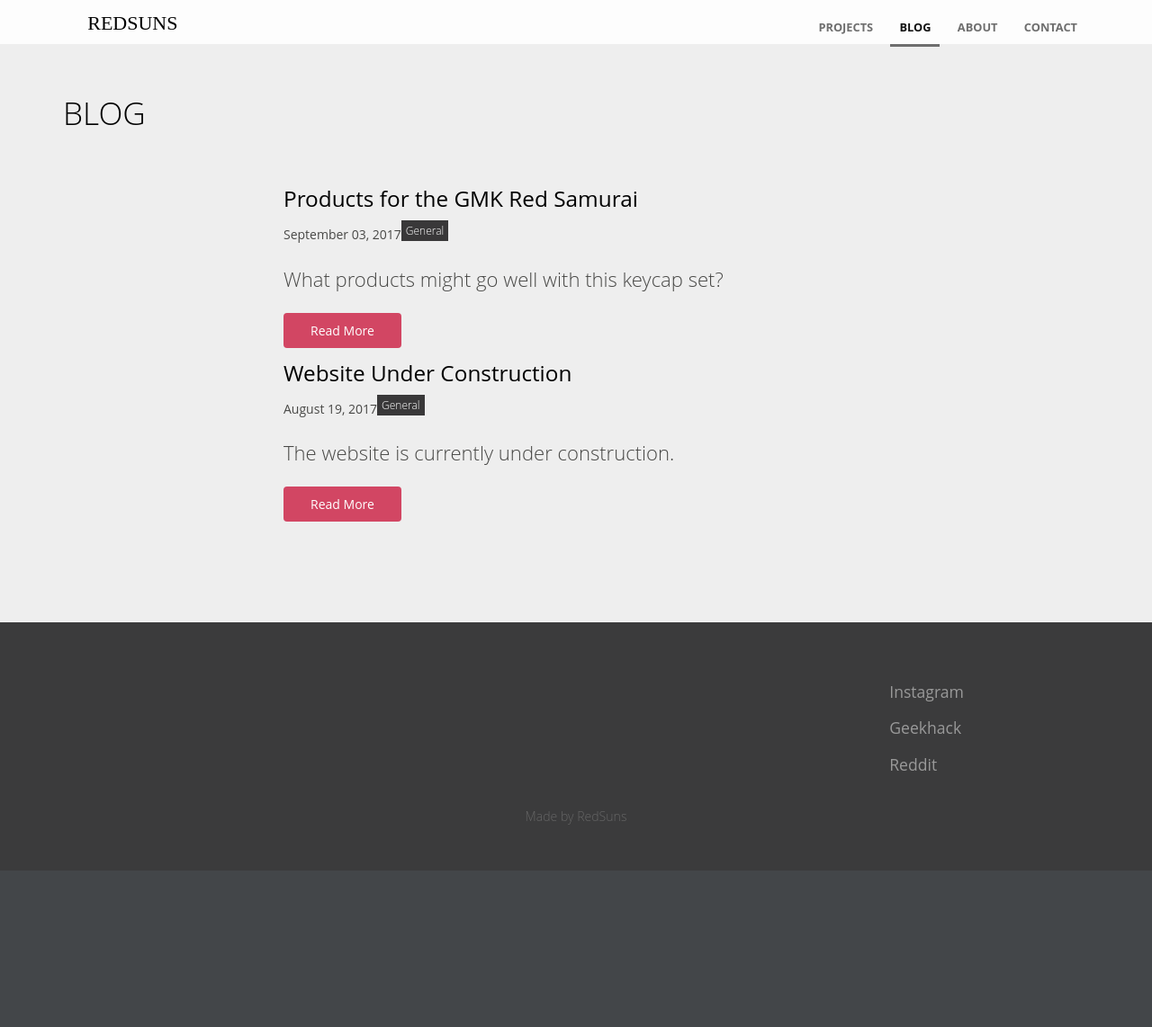
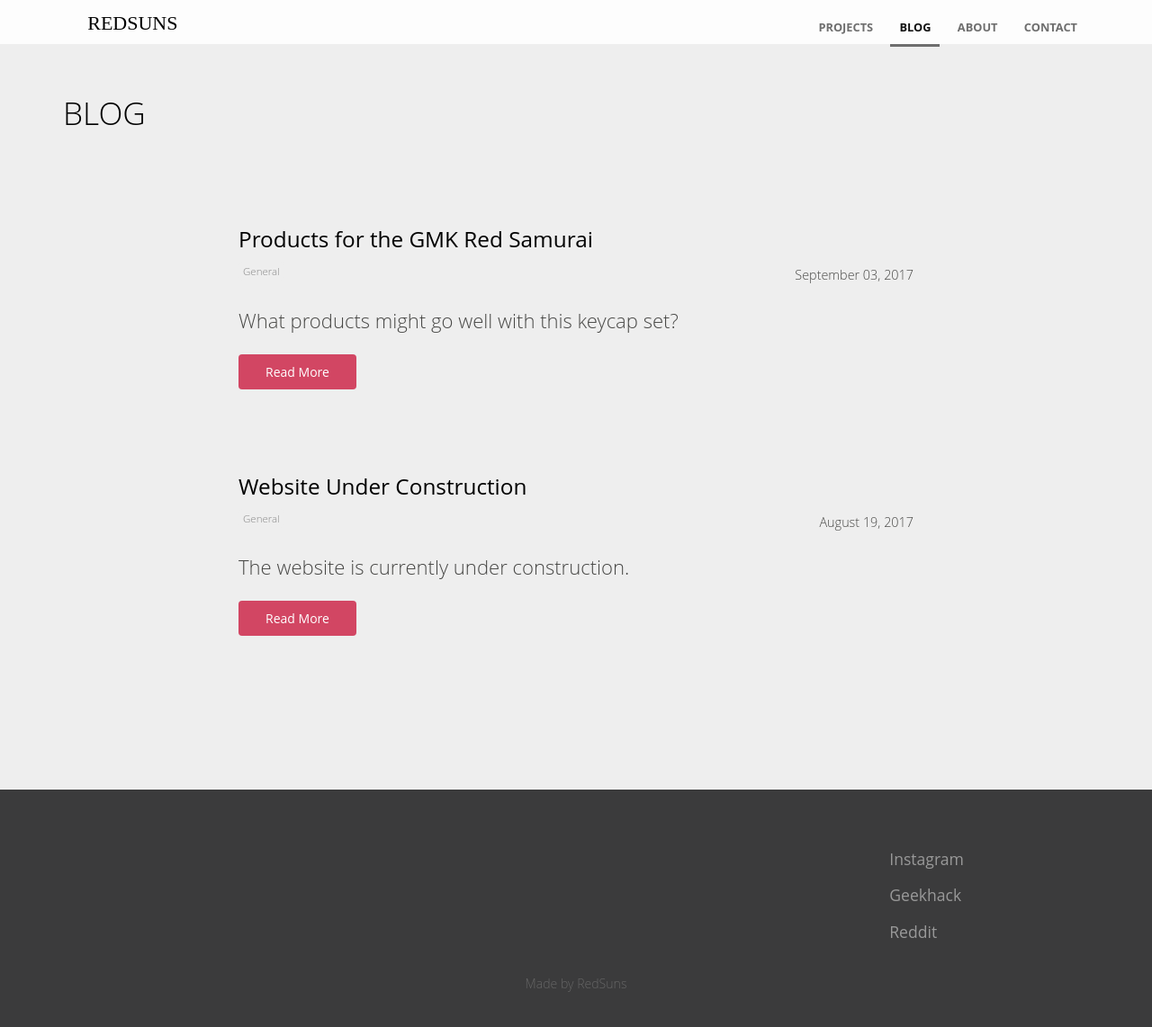
Before and after one commit to RedSunsRMK/redsunsrmk.github.io, a Jekyll site: the page built from blog/index.html, in a window 1280 px wide and 1154 px high. Shown: the top 1142 px of the window at 90% size. Built offline with Jekyll 4.4.1, drawn with Linux system fonts in a browser that asks for light colours; the list of posts is cut into pages by our own code.

Commit message:
Add files via upload

```diff
--- a/_sass/blog.scss
+++ b/_sass/blog.scss
@@ -1,21 +1,9 @@
 .blog-posts {
-	background: #eee;
 	list-style: none;
-	padding: 5px 50px 5px 50px;
+	padding: 0;
 
 	li {
-		margin: 20px 0;
-	}
-}
-
-.blog-postsc {
-	background: #fff;
-	list-style: none;
-	padding: 20px;
-	border: 0px solid #ccc;
-
-	li {
-		margin: 20px 0;
+		margin: 100px 0;
 	}
 }
 
@@ -43,7 +31,6 @@
 		}
 	}
 
-
 	h3 {
 		margin: 0;
 		a {
@@ -66,7 +53,7 @@
 		a {
 			display: block;
 			width: 50%;
-			float: right;
+			float: left;
 			margin: 1em 0;
 		}
 
@@ -77,7 +64,7 @@
 
 	.post-details {
 		border-bottom: 1px solid #eee;
-		font-size: 14px;
+		font-size: .9em;
 
 		.blog-filter {
 			display: inline-block;
@@ -94,11 +81,7 @@
 		}
 
 		.post-date {
-			font-size: 14px;
-			font-weight: normal !important;
-			float: left;
-			color: #484846 !important;
-
+			float: right;
 		}
 
 		&:after {
@@ -122,15 +105,15 @@
 .blog-filter {
 	text-align: center;
 	a {
-    background: #393839;
+		background: #eee;
     padding: 3px 5px;
-    font-size: 12px;
-    border-radius: 0px;
-    color: #fff;
+    font-size: .8em;
+    border-radius: 5px;
+    color: #888;
 		transition: .2s ease-in-out;
 
 		&:hover {
-			color: #ccc;
+			color: #555;
 			text-decoration: none;
 		}
 	}
```
